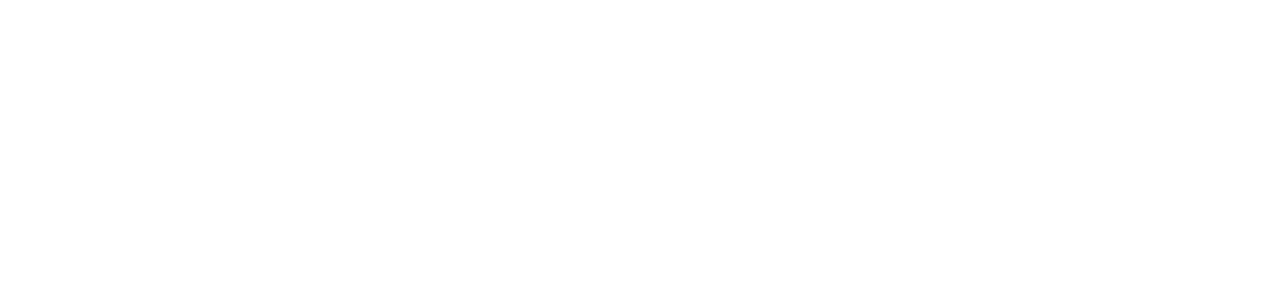
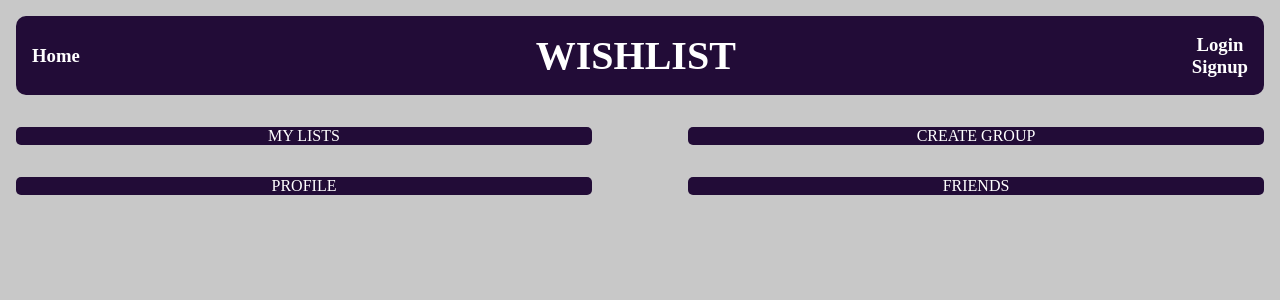
Before and after one commit to Ryobia/gift-list, a React (Create React App) app in the folder client/: page / in a window 1280 px wide. Shown: the top 300 px of the page. Built offline with nearby package versions, Linux system fonts and the light colour scheme; the HTML template or start-up script is replaced by a standard one.

Commit message:
header and basic home layout

```diff
--- a/client/package.json
+++ b/client/package.json
@@ -3,11 +3,17 @@
   "version": "0.1.0",
   "private": true,
   "dependencies": {
+    "@apollo/react-hooks": "^4.0.0",
     "@testing-library/jest-dom": "^5.16.5",
     "@testing-library/react": "^13.4.0",
     "@testing-library/user-event": "^13.5.0",
+    "apollo-boost": "^0.4.9",
+    "graphql": "^16.6.0",
+    "graphql-tag": "^2.12.6",
+    "jwt-decode": "^3.1.2",
     "react": "^18.2.0",
     "react-dom": "^18.2.0",
+    "react-router-dom": "^6.4.2",
     "react-scripts": "5.0.1",
     "web-vitals": "^2.1.4"
   },
--- a/client/src/App.js
+++ b/client/src/App.js
@@ -1,8 +1,15 @@
 import React, { useState } from "react";
+import { BrowserRouter, Route, Routes } from 'react-router-dom';
 
 
 import { ApolloClient, ApolloProvider, createHttpLink, InMemoryCache } from '@apollo/client';
 import { setContext } from '@apollo/client/link/context';
+
+import Header from './components/Header';
+import Footer from './components/Footer';
+
+import Home from "./pages/Home";
+import NoMatch from "./pages/NoMatch";
 
 const httpLink = createHttpLink({
   uri: '/graphql',
@@ -31,10 +38,16 @@
 
   return (
     <ApolloProvider client={client}>
+      <BrowserRouter>
+      <Header/>
       <div className="App">
-        <main>
-        </main>
+        <Routes>
+          <Route  path='/' element={<Home/>} />
+          <Route path="*" element={<NoMatch/>} />
+        </Routes>
       </div>
+      {/* <Footer /> */}
+      </BrowserRouter>
     </ApolloProvider>
   );
 }
--- /dev/null
+++ b/client/src/components/Footer/index.js
@@ -0,0 +1,11 @@
+import React from 'react';
+
+const Footer = () => {
+  return (
+    <footer>
+      <div>Contact the Developer here:</div>
+    </footer>
+  );
+};
+
+export default Footer;
--- /dev/null
+++ b/client/src/components/Header/index.js
@@ -0,0 +1,37 @@
+import React from "react";
+import { Link } from "react-router-dom";
+
+import Auth from "../../utils/auth";
+
+const Header = () => {
+  const logout = (event) => {
+    event.preventDefault();
+    Auth.logout();
+  };
+
+  return (
+    <header>
+      <nav>
+        <Link to="/">
+          <h3>Home</h3>
+        </Link>
+      </nav>
+      <nav>
+        <Link to="/">
+          <h1>WISHLIST</h1>
+        </Link>
+      </nav>
+
+      <nav>
+        <Link to="/login">
+          <h3>Login</h3>
+        </Link>
+        <Link to="/signup">
+          <h3>Signup</h3>
+        </Link>
+      </nav>
+    </header>
+  );
+};
+
+export default Header;
--- a/client/src/index.css
+++ b/client/src/index.css
@@ -1,13 +1,57 @@
-body {
-  margin: 0;
-  font-family: -apple-system, BlinkMacSystemFont, 'Segoe UI', 'Roboto', 'Oxygen',
-    'Ubuntu', 'Cantarell', 'Fira Sans', 'Droid Sans', 'Helvetica Neue',
-    sans-serif;
-  -webkit-font-smoothing: antialiased;
-  -moz-osx-font-smoothing: grayscale;
+:root {
+  --color1: #220c37;
+  --color2: #c8c8c8;
 }
 
-code {
-  font-family: source-code-pro, Menlo, Monaco, Consolas, 'Courier New',
-    monospace;
+* {
+  padding: 0%;
+  margin: 0%;
+  text-decoration: none;
 }
+
+body {
+  background-color: var(--color2);
+}
+
+header {
+  display: flex;
+  justify-content: space-between;
+  background-color: var(--color1);
+  border-radius: 10px;
+  padding: 1em;
+  margin: 1em;
+  color: white;
+  align-items: center;
+}
+
+header h1 {
+  font-size: 40px;
+}
+
+nav *{
+  color: white;
+  display: flex;
+  justify-content: center;
+}
+
+nav *:hover {
+  color: #c8c8c8;
+}
+
+.homeSection {
+  display: flex;
+  width: 100%;
+  height: 100%;
+  flex-wrap: wrap;
+  justify-content: space-between;
+}
+
+.homeSection div {
+  width: 45%;
+  color: white;
+  border-radius: 5px;
+  height: 100%;
+  margin: 1em;
+  background-color: var(--color1);
+  text-align: center;
+}
--- /dev/null
+++ b/client/src/pages/Home.js
@@ -0,0 +1,18 @@
+import React from "react";
+
+const Home = () => {
+
+
+  return (
+    <main>
+      <section className="homeSection">
+        <div>MY LISTS</div>
+        <div>CREATE GROUP</div>
+        <div>PROFILE</div>
+        <div>FRIENDS</div>
+      </section>
+    </main>
+  );
+};
+
+export default Home;
--- /dev/null
+++ b/client/src/pages/NoMatch.js
@@ -0,0 +1,11 @@
+import React from 'react';
+
+const NoMatch = () => {
+  return (
+    <div>
+      Oops, we couldn't find that page.
+    </div>
+  );
+};
+
+export default NoMatch;
--- /dev/null
+++ b/client/src/utils/auth.js
@@ -0,0 +1,45 @@
+import decode from 'jwt-decode';
+
+class AuthService {
+  getProfile() {
+    return decode(this.getToken());
+  }
+
+  loggedIn() {
+    // Checks if there is a saved token and it's still valid
+    const token = this.getToken();
+    return !!token && !this.isTokenExpired(token);
+  }
+
+  isTokenExpired(token) {
+    try {
+      const decoded = decode(token);
+      if (decoded.exp < Date.now() / 1000) {
+        return true;
+      } else return false;
+    } catch (err) {
+      return false;
+    }
+  }
+
+  getToken() {
+    // Retrieves the user token from localStorage
+    return localStorage.getItem('id_token');
+  }
+
+  login(idToken) {
+    // Saves user token to localStorage
+    localStorage.setItem('id_token', idToken);
+
+    window.location.assign('/');
+  }
+
+  logout() {
+    // Clear user token and profile data from localStorage
+    localStorage.removeItem('id_token');
+    // this will reload the page and reset the state of the application
+    window.location.assign('/');
+  }
+}
+
+export default new AuthService();
```
Also changed, not shown: client/public/manifest.json (deleted), 1 other file (tests, documents, lock files or other folders).
